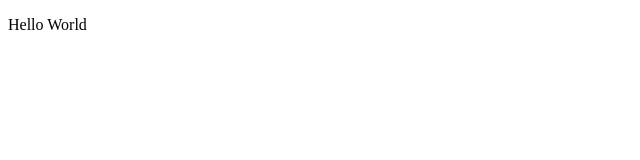
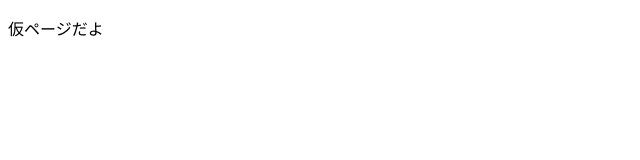
Before and after one commit to ren51/html, a plain HTML site: page index.html in a window 1280 px wide. Shown: the full height of the page, 0-640 px from the left. Drawn offline with Linux system fonts and the light colour scheme.

Commit message:
Update index.html

```diff
--- a/index.html
+++ b/index.html
@@ -2,9 +2,9 @@
 <html lang="ja">
 <head>
   <meta charset="utf-8">
-  <title>Example of nginx powered by Docker</title>
+  <title>ようこそOZへ</title>
 </head>
 <body>
-  <p>Hello World</p>
+  <p>仮ページだよ</p>
 </body>
 </html>
```
